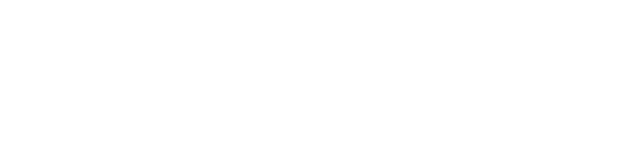
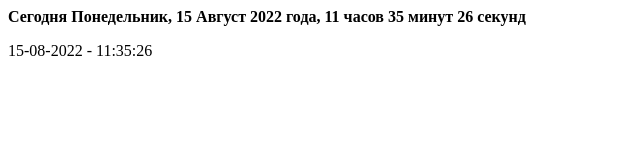
Before and after one commit to danilyukoleg/gloHard, a plain HTML site: page index.html in a window 1280 px wide. Shown: the whole page, without its empty margins (0-640 px from the left). Drawn offline with Linux system fonts and the light colour scheme.

Commit message:
выполнил

```diff
--- a/index.html
+++ b/index.html
@@ -7,6 +7,8 @@
     <title>Document</title>
   </head>
   <body>
+    <div class="time"></div>
+    <div class="time-small"></div>
     <script src="scripts.js"></script>
   </body>
 </html>
--- a/scripts.js
+++ b/scripts.js
@@ -1,18 +1,71 @@
-"use strict";
+const time = document.querySelector(".time");
+const timeSmall = document.querySelector(".time-small");
+const arr = [
+  "Январь",
+  "Февраль",
+  "Март",
+  "Апрель",
+  "Май",
+  "Июль",
+  "Август",
+  "Сентябрь",
+  "Октябрь",
+  "Ноябрь",
+  "Декабрь",
+];
 
-let arr = ["123", "20", "50", "49", "3000", "4000", "577889"];
+const arrDay = [
+  "Воскресенье",
+  "Понедельник",
+  "Вторник",
+  "Cреда",
+  "Четверг",
+  "Пятница",
+  "Суббота",
+];
 
-for (let elem of arr) {
-  if (elem[0] == 2 || elem[0] == 4) {
-    console.log(elem);
+const declOfNum = function (value, arr) {
+  value = Math.abs(value) % 100;
+  if (value >= 5 || value <= 20) {
+    return arr[1];
+  } else if (value === 1 || value === 21) {
+    return arr[0];
+  } else if ((value >= 2 && value <= 4) || value === 22 || value === 23) {
+    return arr[2];
   }
-}
-let n = 100;
+};
 
-nextPrime: for (let i = 1; i <= n; i++) {
-  for (let j = 2; j < i; j++) {
-    if (i % j == 0) continue nextPrime;
+const addZero = function (num) {
+  if (num >= 0 && num <= 9) {
+    return "0" + num;
+  } else {
+    return num;
   }
+};
 
-  console.log(`Делители этого числа: 1 и ${i}`);
-}
+const startTime = function () {
+  const data = new Date();
+
+  time.innerHTML = `<b>Сегодня ${arrDay[data.getDay()]}, ${data.getDate()} ${
+    arr[data.getMonth() - 1]
+  } ${data.getFullYear()} года, ${data.getHours()} ${declOfNum(
+    data.getHours(),
+    ["час", "часов", "часа"]
+  )} ${data.getMinutes()} ${declOfNum(data.getMinutes(), [
+    "минута",
+    "минут",
+    "минуты",
+  ])} ${data.getSeconds()} ${declOfNum(data.getSeconds(), [
+    "секунда",
+    "секунд",
+    "секунды",
+  ])}</b>`;
+
+  timeSmall.innerHTML = `<p>${addZero(data.getDate())}-${addZero(
+    data.getMonth() + 1
+  )}-${addZero(data.getFullYear())} - ${addZero(data.getHours())}:${addZero(
+    data.getMinutes()
+  )}:${addZero(data.getSeconds())}</p>`;
+};
+
+setInterval(startTime, 1000);
```
